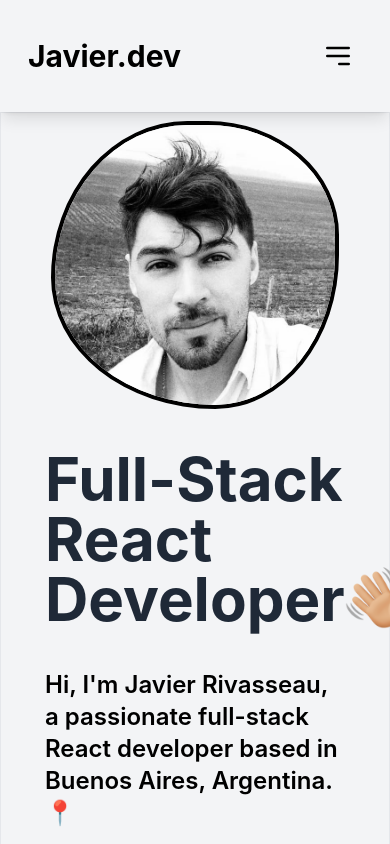
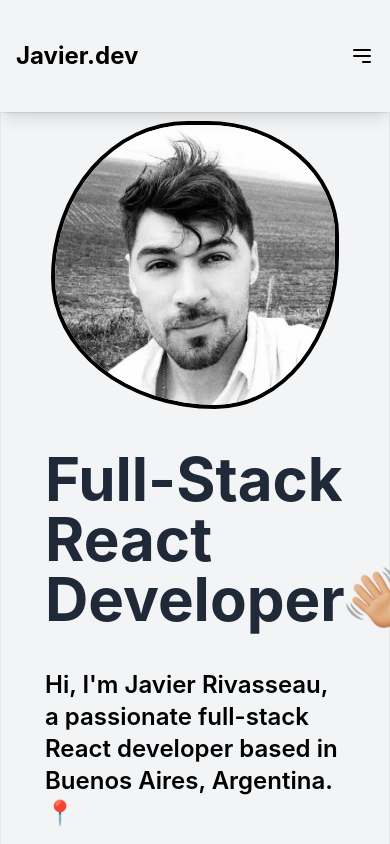
Before and after one commit to Javier-Rivasseau/front-end-react-portfolio, a React (Create React App) app: page / in a window 390 px wide. Shown: the top 844 px of the page. Built offline with nearby package versions, Linux system fonts and the light colour scheme.

Commit message:
Fixing Navbar Menu

```diff
--- a/src/components/navbar/index.tsx
+++ b/src/components/navbar/index.tsx
@@ -1,112 +1,127 @@
 import { Link, useLocation } from "react-router-dom";
 import { scrollToElement } from "../../utils/scrollToElement";
 import { useState } from "react";
-import { HiOutlineMenuAlt3 } from "react-icons/hi";
+import { HiOutlineMenuAlt3, HiHome, HiUser, HiCode, HiMail } from "react-icons/hi";
 
 const Navbar = () => {
-  const [showMenu, setShowMenu] = useState<boolean>(false);
-  const toggleMenu = () => {
-    setShowMenu(!showMenu);
-  };
-
+  const [showMenu, setShowMenu] = useState(false);
+  const toggleMenu = () => setShowMenu(!showMenu);
   const location = useLocation();
 
   return (
-    <nav className="fixed top-0 left-0 right-0 bg-gray-100 shadow-lg py-8 md:pt-8 px-7 flex justify-between items-center z-50">
-      <h2 className="text-black  font-bold text-3xl hover:text-gray-300">
+    <nav className="fixed top-0 left-0 right-0 bg-gray-100 shadow-lg md:py-8 py-10 px-4 flex justify-between items-center z-50">
+      <h2 className="text-black font-bold text-2xl md:text-3xl hover:text-gray-300">
         {location.pathname !== "/" ? (
           <Link to="/">Javier.dev</Link>
         ) : (
-          <Link to="#" onClick={() => scrollToElement("home")}>Javier.dev</Link>
+          <Link to="#" onClick={() => scrollToElement("home")}>
+            Javier.dev
+          </Link>
         )}
       </h2>
-      {location.pathname !== `/` ? (
-        <ul className="mx-auto pr-28 text-xl  text-black font-bold">PROJECT</ul>
+
+      {location.pathname !== "/" ? (
+        <ul className="mx-auto pr-28 text-xl text-black font-bold">PROJECT</ul>
       ) : (
         <div className="">
-          <ul className={"hidden md:flex space-x-5 md:text-xl"}>
+          <ul className="hidden md:flex space-x-5 md:text-xl">
             <li>
-              <Link to="#"
+              <Link
+                to="#"
                 onClick={() => scrollToElement("home")}
-                className="text-black hover:text-gray-300 font-bold"
+                className="text-black hover:text-gray-300 font-bold flex items-center gap-2"
               >
                  Home
               </Link>
             </li>
             <li>
-              <Link to="#"
+              <Link
+                to="#"
                 onClick={() => scrollToElement("about")}
-                className="text-black hover:text-gray-300 font-bold"
+                className="text-black hover:text-gray-300 font-bold flex items-center gap-2"
               >
                  About
               </Link>
             </li>
             <li>
-              <Link to="#"
+              <Link
+                to="#"
                 onClick={() => scrollToElement("projects")}
-                className="text-black hover:text-gray-300 font-bold"
+                className="text-black hover:text-gray-300 font-bold flex items-center gap-2"
               >
                 Projects
               </Link>
             </li>
             <li>
-              <Link to="#"
+              <Link
+                to="#"
                 onClick={() => scrollToElement("contact")}
-                className="text-black hover:text-gray-300 font-bold"
+                className="text-black hover:text-gray-300 font-bold flex items-center gap-2"
               >
                 Contact
               </Link>
             </li>
           </ul>
-          <HiOutlineMenuAlt3 onClick={toggleMenu} cursor="pointer" className="md:hidden size-12 p-2 " />
-          {showMenu ? (
-            <ul className={`${"md:hidden flex flex-col absolute top-16 right-4 z-14"}`}>
+
+          <HiOutlineMenuAlt3
+            onClick={toggleMenu}
+            className="md:hidden text-2xl cursor-pointer"
+          />
+
+          {showMenu && (
+            <div className={`${"md:hidden flex bg-gray-100 rounded-xl  flex-col absolute top-24 right-0 left-0 z-14"}`}>
+              <ul className="flex flex-col gap-4 p-4">
                 <li>
-                <Link to="#"
+                  <Link
+                    to="#"
                     onClick={() => {
                       scrollToElement("home");
                       setShowMenu(false);
                     }}
-                  className="text-black hover:text-gray-300 font-bold"
+                    className="text-black hover:text-gray-300 font-bold flex items-center gap-2"
                   >
-                  Home
+                    <HiHome /> Home
                   </Link>
                 </li>
                 <li>
-                <Link to="#"
+                  <Link
+                    to="#"
                     onClick={() => {
                       scrollToElement("about");
                       setShowMenu(false);
                     }}
-                  className="text-black hover:text-gray-300 font-bold"
+                    className="text-black hover:text-gray-300 font-bold flex items-center gap-2"
                   >
-                  About
+                    <HiUser /> About
                   </Link>
                 </li>
                 <li>
-                <Link to="#"
+                  <Link
+                    to="#"
                     onClick={() => {
                       scrollToElement("projects");
                       setShowMenu(false);
                     }}
-                  className="text-black hover:text-gray-300 font-bold"
+                    className="text-black hover:text-gray-300 font-bold flex items-center gap-2"
                   >
-                  Projects
+                    <HiCode /> Projects
                   </Link>
                 </li>
                 <li>
-                <Link to="#"
+                  <Link
+                    to="#"
                     onClick={() => {
                       scrollToElement("contact");
                       setShowMenu(false);
                     }}
-                  className="text-black hover:text-gray-300 font-bold"
+                    className="text-black hover:text-gray-300 font-bold flex items-center gap-2"
                   >
-                  Contact
+                    <HiMail /> Contact
                   </Link>
                 </li>
               </ul>
-          ) : null}
+            </div>
+          )}
         </div>
       )}
     </nav>
```
Lines whose indentation alone changed are shown as unchanged.
